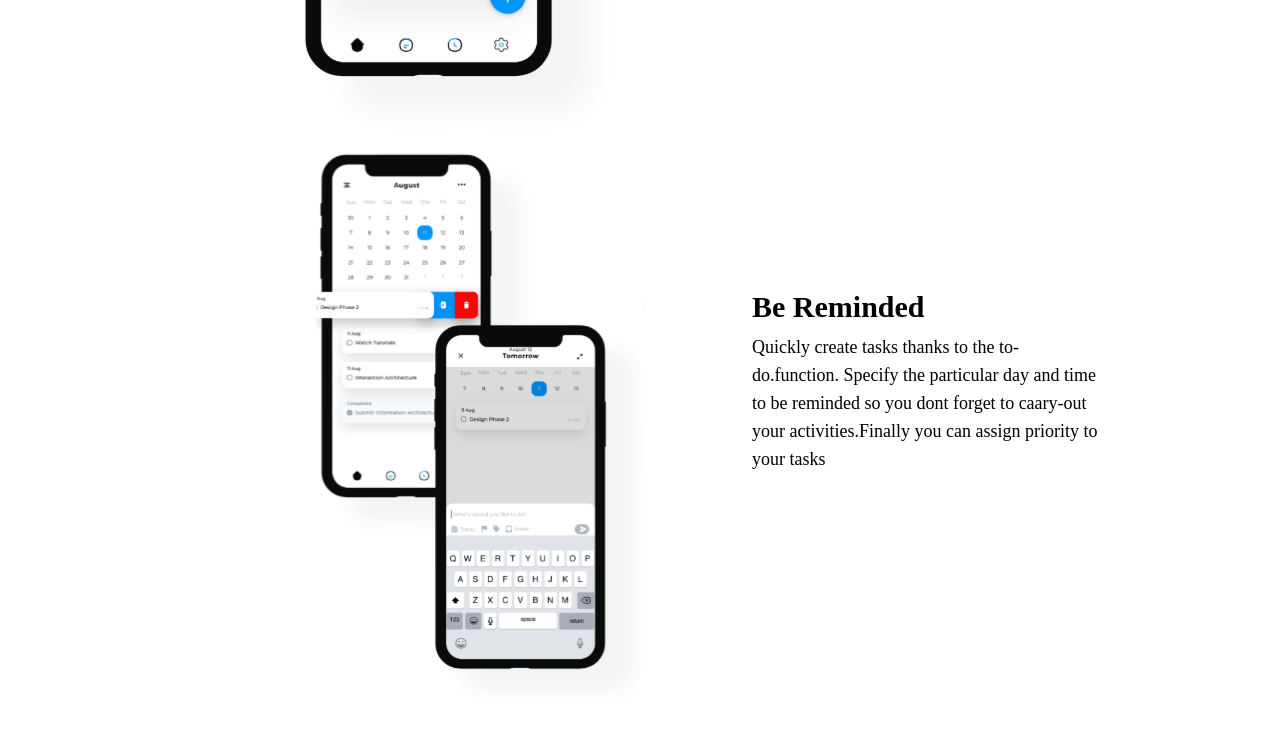
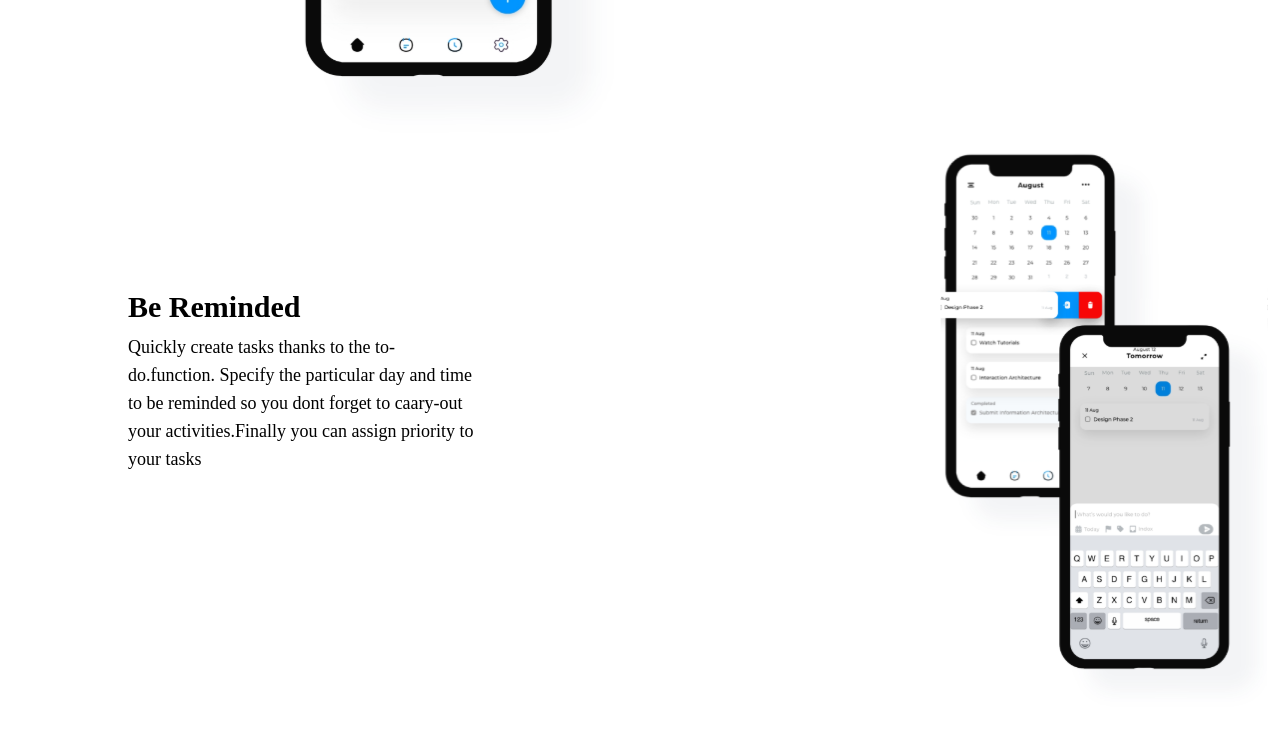
Before and after one commit to 4eug/Old-Portfolio, a Next.js app: page /Case-Studies/Procrastinator in a window 1280 px wide. Shown: the part 6374-7107 px from the top of the page. Built offline with nearby package versions, Linux system fonts and the light colour scheme.

Commit message:
Design Presentation

```diff
--- a/components/CaseStudies/Procrastinator/design-description.jsx
+++ b/components/CaseStudies/Procrastinator/design-description.jsx
@@ -1,4 +1,5 @@
 import React from 'react'
+import { Fade } from 'react-awesome-reveal'
 import Design_Card from './design-card'
 
 function DesignDescription() {
@@ -22,7 +23,7 @@ function DesignDescription() {
       width: '358',
       height: '580',
       point: 'Quickly create tasks thanks to the to-do.function. Specify the particular day and time to be reminded so you dont forget to caary-out your activities.Finally you can assign priority to your tasks',
-      lgFlexDirection: "lg:flex-row-reverse",
+      lgFlexDirection: "lg:flex-row",
       id: 1,
     },
     {
@@ -37,10 +38,10 @@ function DesignDescription() {
     }
   ]
   return (
-    <div>
+    <Fade cascade>
         <div className="grid ml-2 md:ml-32 2xl:ml-72">
         <div className="flex flex-col justify-center md:items-start 2xl:pl-2 2xl:mb-2 w-full px-2 py-8 ">
-          <h1 className="text-2xl md:text-5xl font-bold">
+          <h1 className="text-2xl md:text-5xl font-semibold">
           Design
           </h1>
         </div>
@@ -61,7 +62,7 @@ function DesignDescription() {
           ))}
         </div>
       </div>
-    </div>
+    </Fade>
   )
 }
 
```
